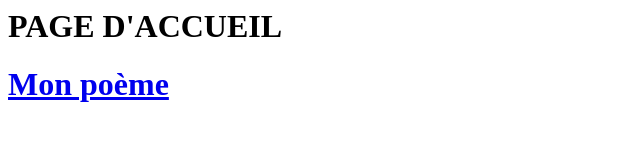
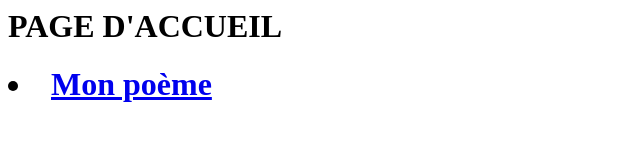
Before and after one commit to Klevin777/Klevin777.github.io, a plain HTML site: page index.html in a window 1280 px wide. Shown: the whole page, without its empty margins (0-640 px from the left). Drawn offline with Linux system fonts and the light colour scheme.

Commit message:
Update index.html

```diff
--- a/index.html
+++ b/index.html
@@ -1,2 +1,2 @@
 <h1>PAGE D'ACCUEIL<H1>
-  <a href=poeme.html>Mon poème</a>
+  <li><a href=poeme.html>Mon poème</a></li>
```
